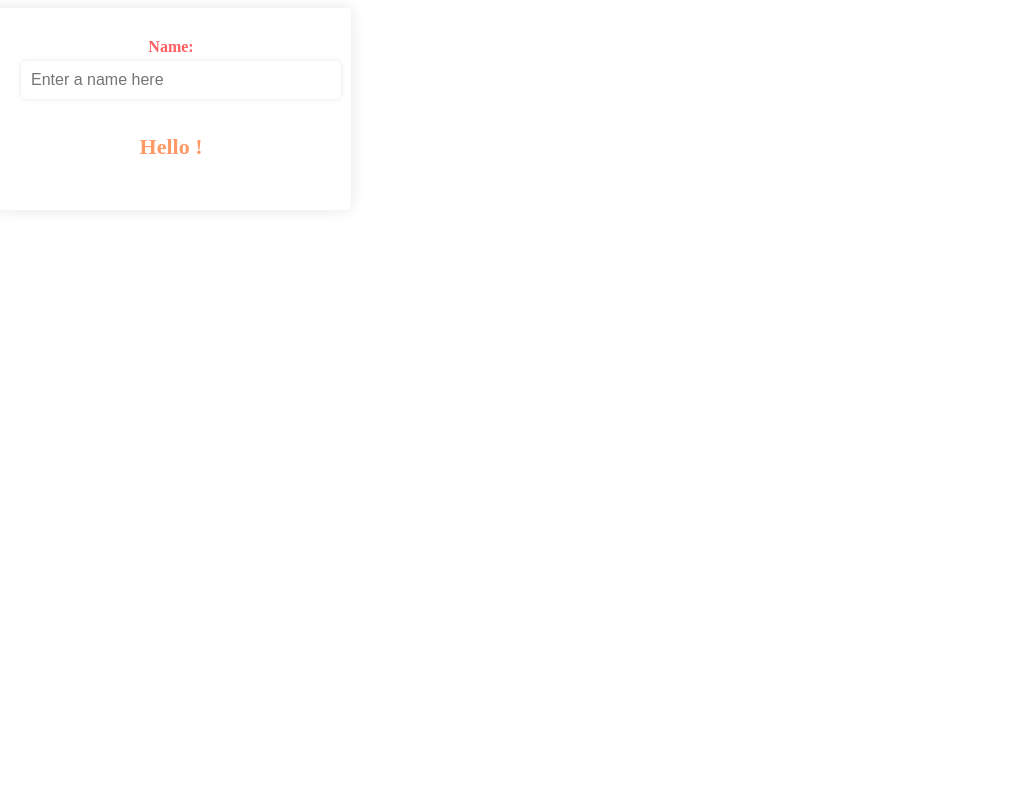
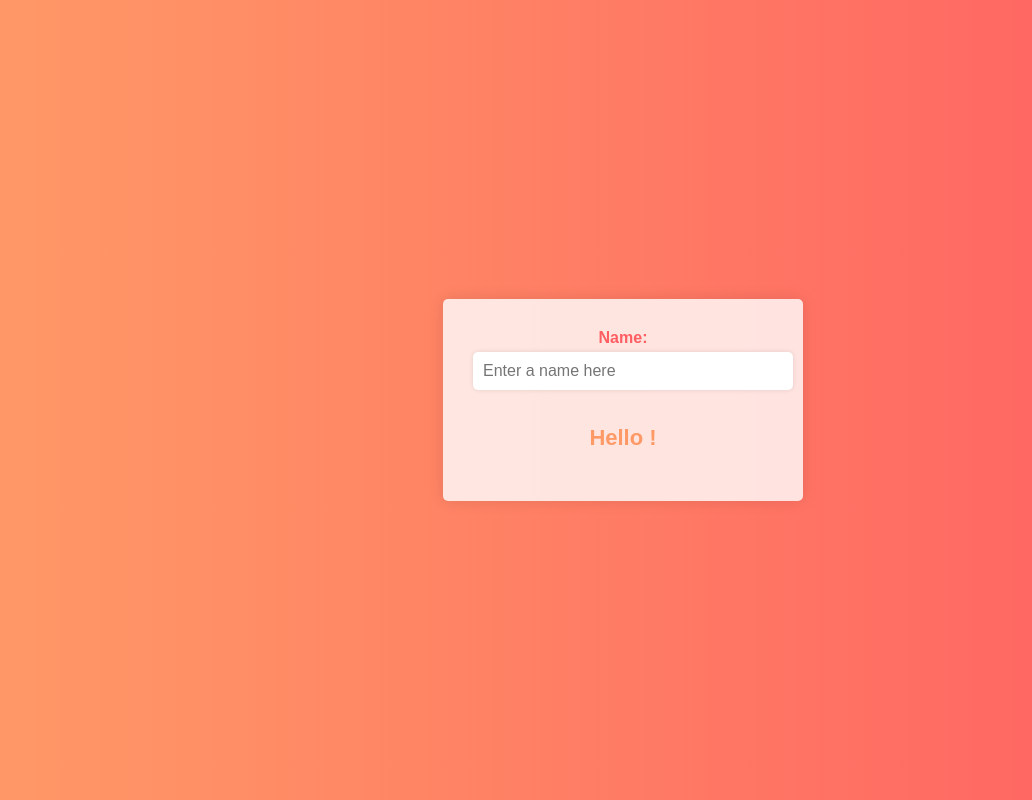
Before and after one commit to developerhunt/AngularJS, a plain HTML site: page index.html in a window 1280 px wide. Shown: the whole page, without its empty margins (17-1049 px from the left). Drawn offline with nearby package versions, Linux system fonts and the light colour scheme.

Commit message:
Update index.html

```diff
--- a/index.html
+++ b/index.html
@@ -2,8 +2,9 @@
 <html ng-app>
   <head>
     <script src="https://ajax.googleapis.com/ajax/libs/angularjs/1.3.3/angular.min.js"></script>
+     <title>AngularJS</title>
     <style>
-       <title>AngularJS</title>
+
       body {
         font-family: 'Arial', sans-serif;
         background: linear-gradient(to right, #ff9966, #ff5e62);
```
